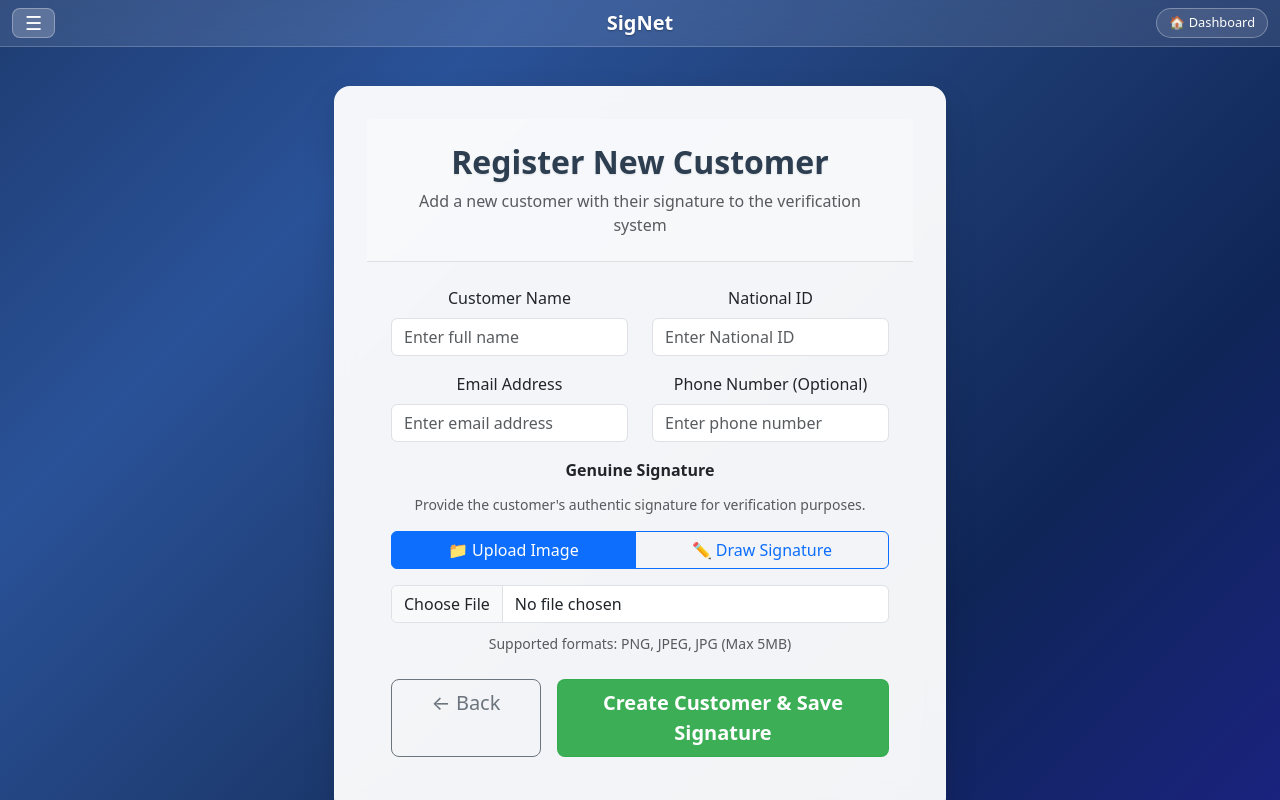
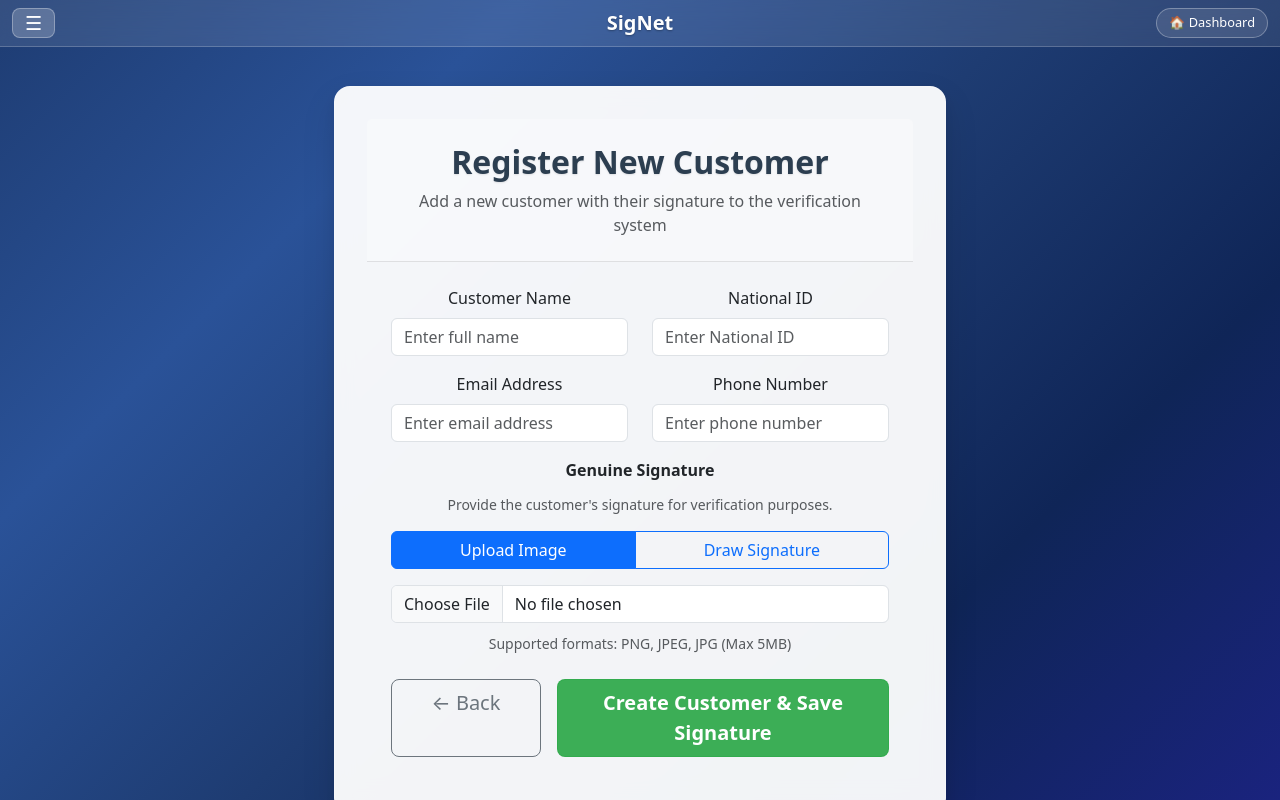
Before and after one commit to syauu/signature-verification-web-app, a React (Vite) app in the folder frontend/: page /register-customer in a window 1280 px wide. Built offline with nearby package versions, Linux system fonts and the light colour scheme.

Commit message:
remove emoji

```diff
--- a/frontend/src/pages/RegisterCustomerPage.jsx
+++ b/frontend/src/pages/RegisterCustomerPage.jsx
@@ -151,7 +151,7 @@ function RegisterCustomerPage() {
                 </Col>
                 <Col md={6}>
                   <Form.Group className="mb-3">
-                    <Form.Label>Phone Number (Optional)</Form.Label>
+                    <Form.Label>Phone Number</Form.Label>
                     <Form.Control
                       type="tel"
                       name="phone"
@@ -167,7 +167,7 @@ function RegisterCustomerPage() {
                   Genuine Signature
                 </Form.Label>
                 <Form.Text className="d-block mb-3 text-muted">
-                  Provide the customer's authentic signature for verification purposes.
+                  Provide the customer's signature for verification purposes.
                 </Form.Text>
 
                 {/* Signature Input Method Selection */}
@@ -180,7 +180,7 @@ function RegisterCustomerPage() {
                         setFormData({...formData, signatureFile: null});
                       }}
                     >
-                      📁 Upload Image
+                      Upload Image
                     </Button>
                     <Button
                       variant={signatureInputMethod === 'draw' ? 'primary' : 'outline-primary'}
@@ -189,7 +189,7 @@ function RegisterCustomerPage() {
                         setFormData({...formData, signatureFile: null});
                       }}
                     >
-                      ✏️ Draw Signature
+                      Draw Signature
                     </Button>
                   </ButtonGroup>
                 </div>
@@ -227,7 +227,7 @@ function RegisterCustomerPage() {
                       height={500}
                     />
                     <Form.Text className="text-muted mt-2 d-block">
-                      Use your Huion tablet with pressure sensitivity for the best signature quality.
+
                     </Form.Text>
                   </div>
                 )}
```
Also changed, not shown: 2 other files (tests, documents, lock files or other folders).
